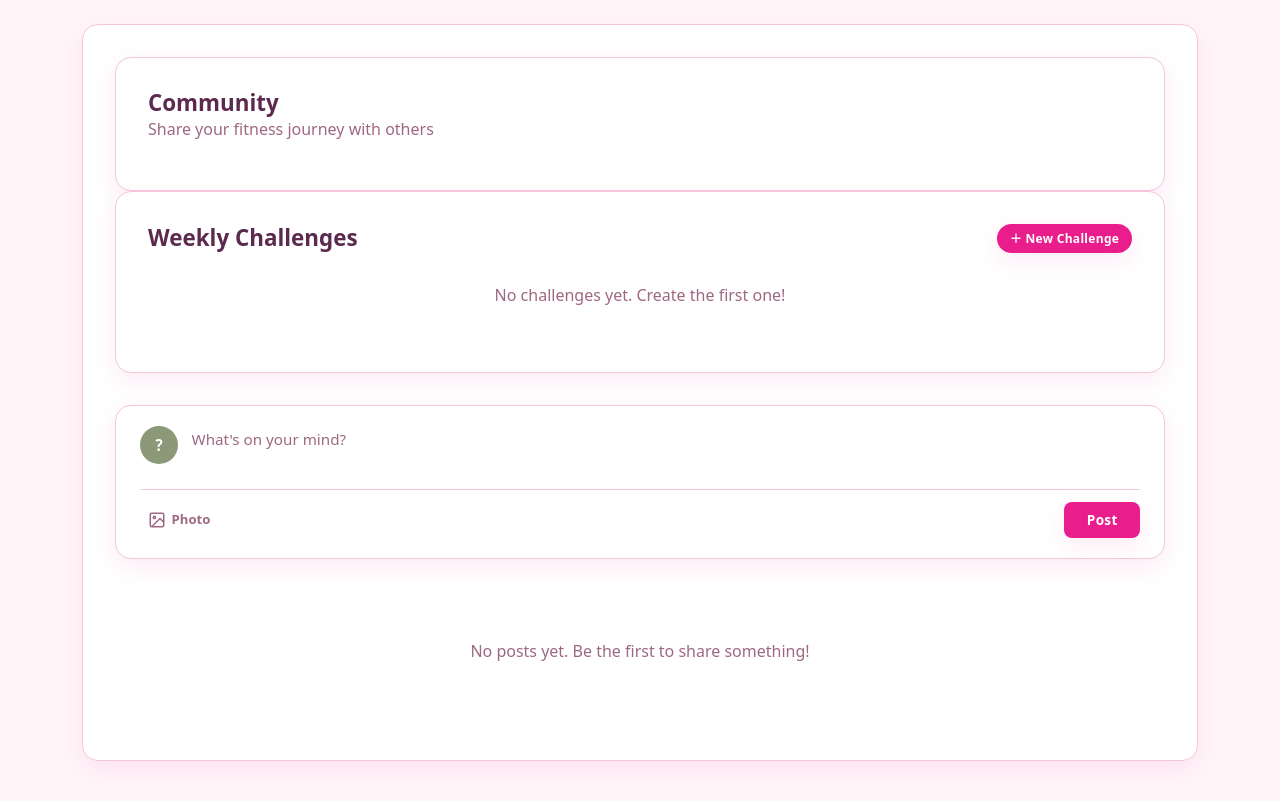
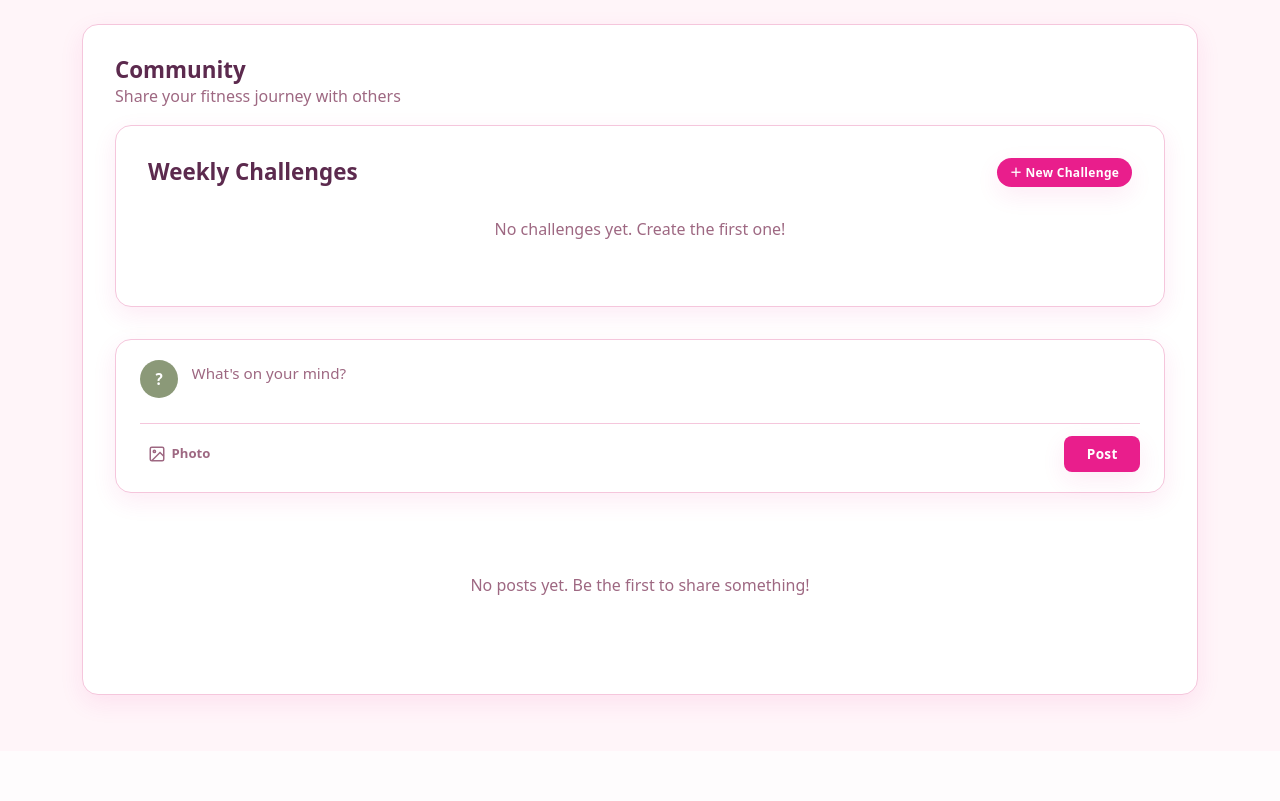
Before and after one commit to MaryanNCanghe/pivo-gym, a Django app: page /community/ in a window 1280 px wide. Shown: the part 68-869 px from the top of the page. After the commit the page ends 779 px from the top, so only its background shows below. Run offline with Django 5.2, Linux system fonts and the light colour scheme; the visitor is signed in with stand-in values (Sample User, id 1); data comes from the database, SQL or seed files in the repository; data that the repository does not hold is empty; some libraries are stand-ins or nearby versions.

Commit message:
Remove box from community page title

```diff
--- a/fitness/templates/fitness/community.html
+++ b/fitness/templates/fitness/community.html
@@ -10,7 +10,7 @@
 
 {% block body %}
 
-<div class="comm-header section">
+<div class="comm-header">
   <h1 class="card-title">Community</h1>
   <p class="text-muted-pivo">Share your fitness journey with others</p>
 </div>
```
